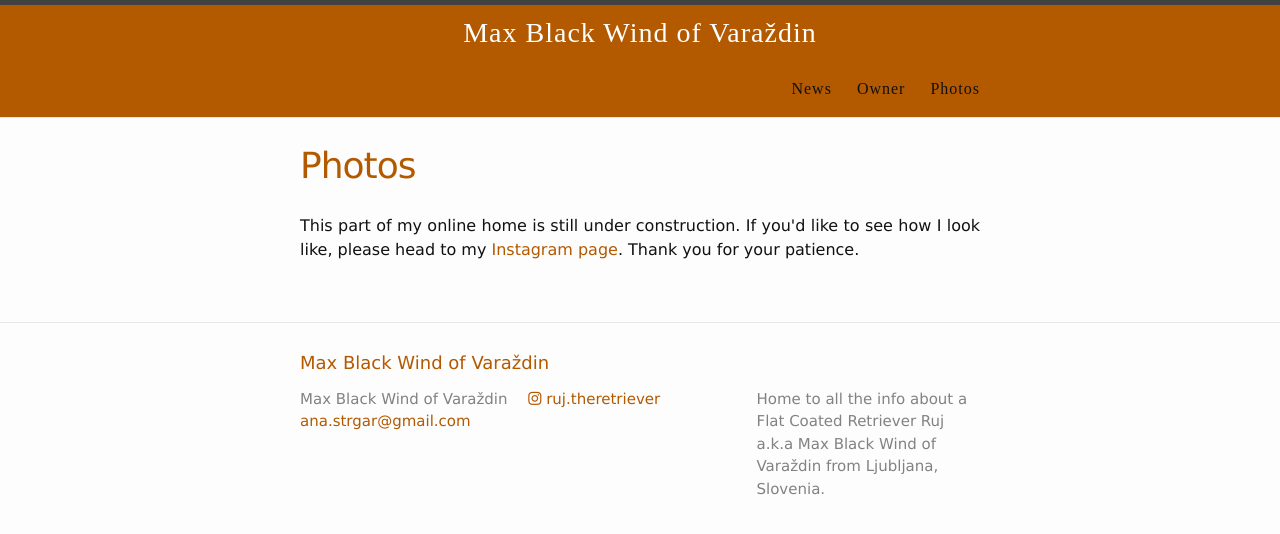
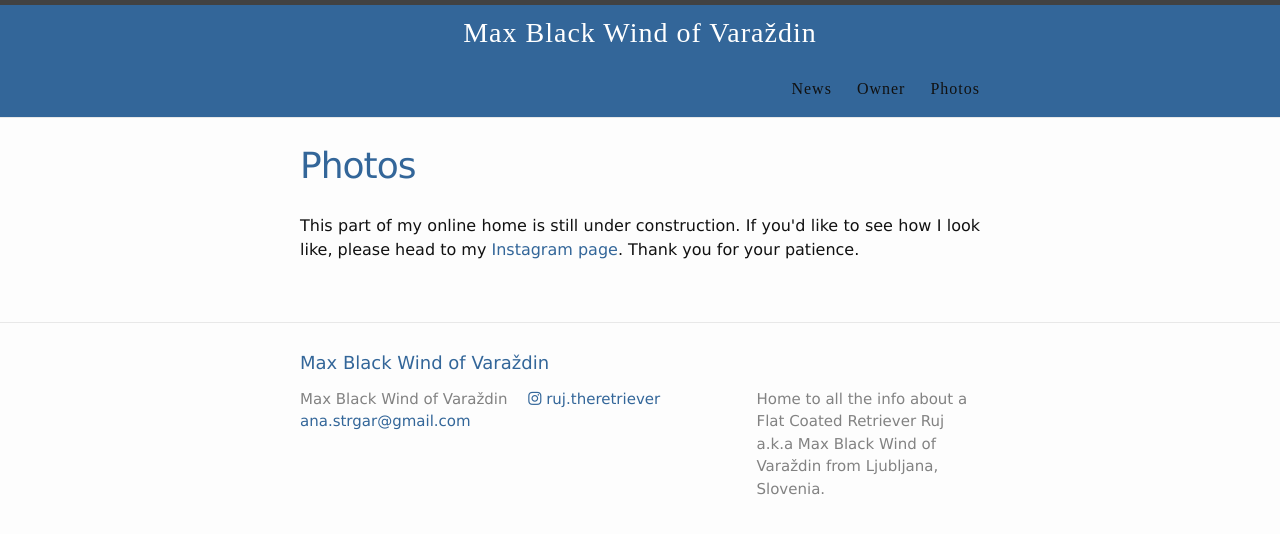
Before and after one commit to Lessey/Lessey.github.io, a Jekyll site: the page built from photos.html, in a window 1280 px wide. Shown: the top 534 px of the page. Built offline with Jekyll 4.4.1, drawn with Linux system fonts in a browser that asks for light colours; nearby versions of some CDN libraries; library files that are not in the unit come from our copies.

Commit message:
Popravek barve

```diff
--- a/css/main.scss
+++ b/css/main.scss
@@ -15,7 +15,7 @@ $spacing-unit:     30px;
 
 $text-color:       #111;
 $background-color: #fdfdfd;
-$brand-color:      #b35900;
+$brand-color:      #336699;
 
 $grey-color:       #828282;
 $grey-color-light: lighten($grey-color, 40%);
```
